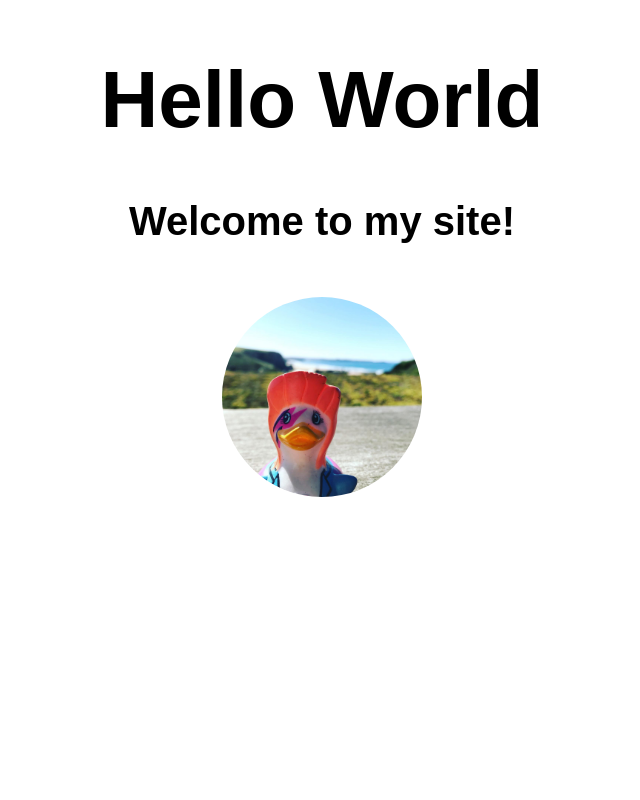
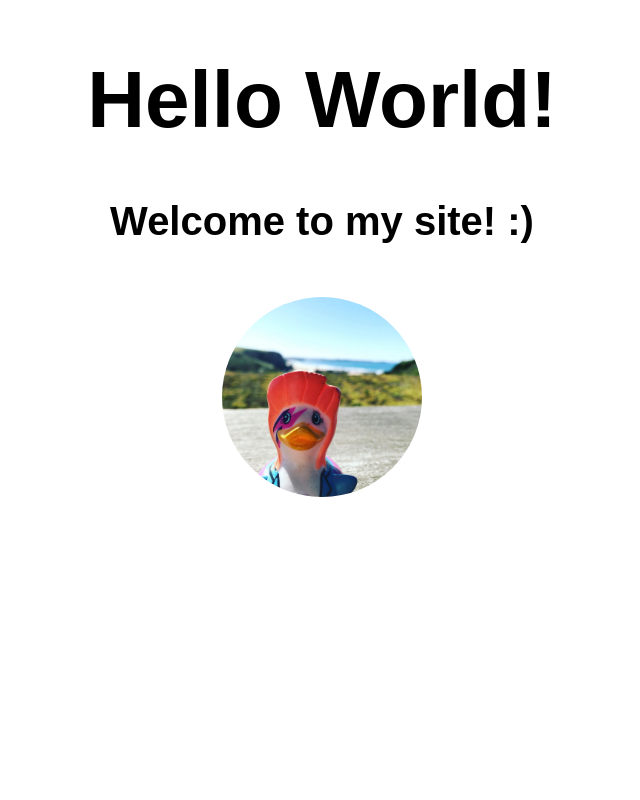
Before and after one commit to hakanpaa/CF-G, a plain HTML site: page beginners-week-one/index.html in a window 1280 px wide. Shown: the top 800 px of the page, without its empty margins (318-958 px from the left). Drawn offline with Linux system fonts and the light colour scheme.

Commit message:
Make a change

```diff
--- a/beginners-week-one/index.html
+++ b/beginners-week-one/index.html
@@ -7,8 +7,8 @@
 
 <body>
   <div>
-    <h1> Hello World</h1>
-    <h2>Welcome to my site!</h2>
+    <h1> Hello World!</h1>
+    <h2>Welcome to my site! :)</h2>
 
     <image src="./duck.jpg" alt="A local image" width="200px"><!-- image of a duck -->
   </div>
```
